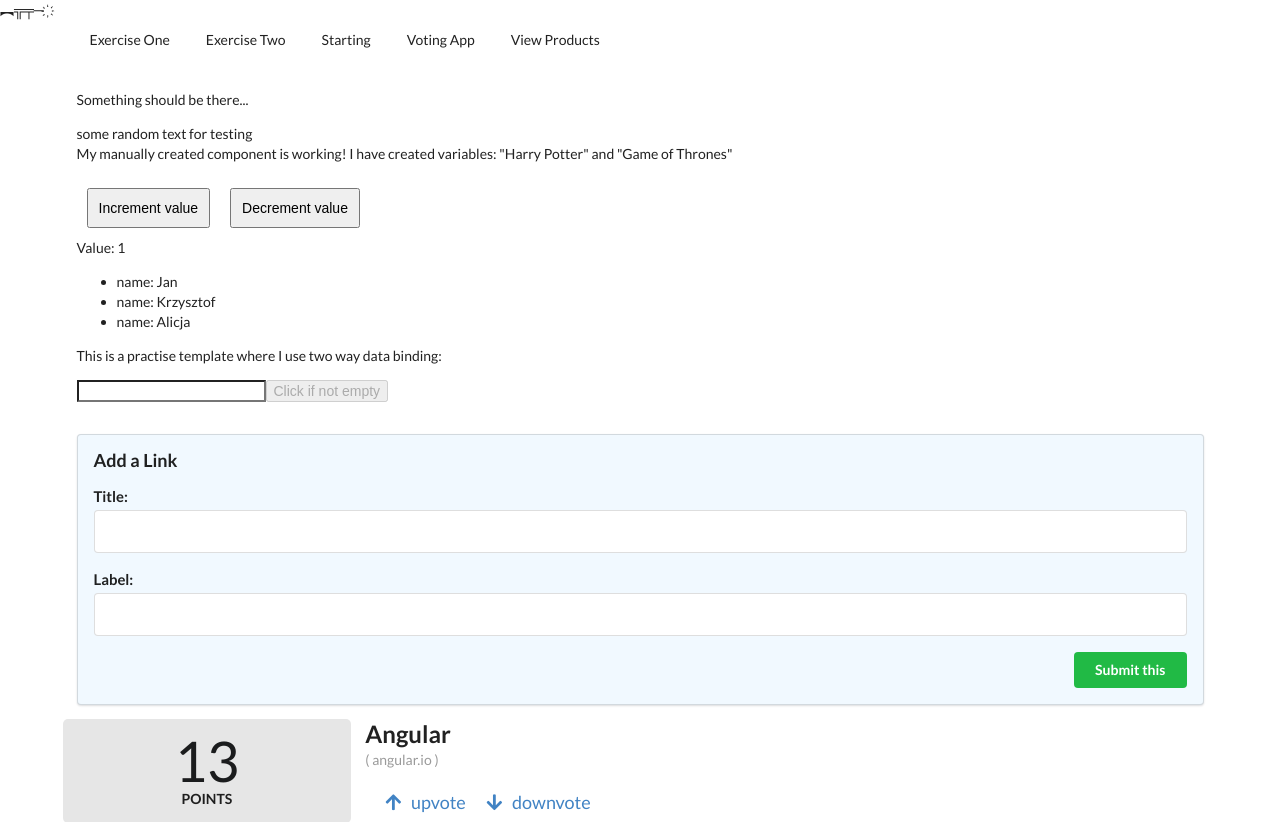
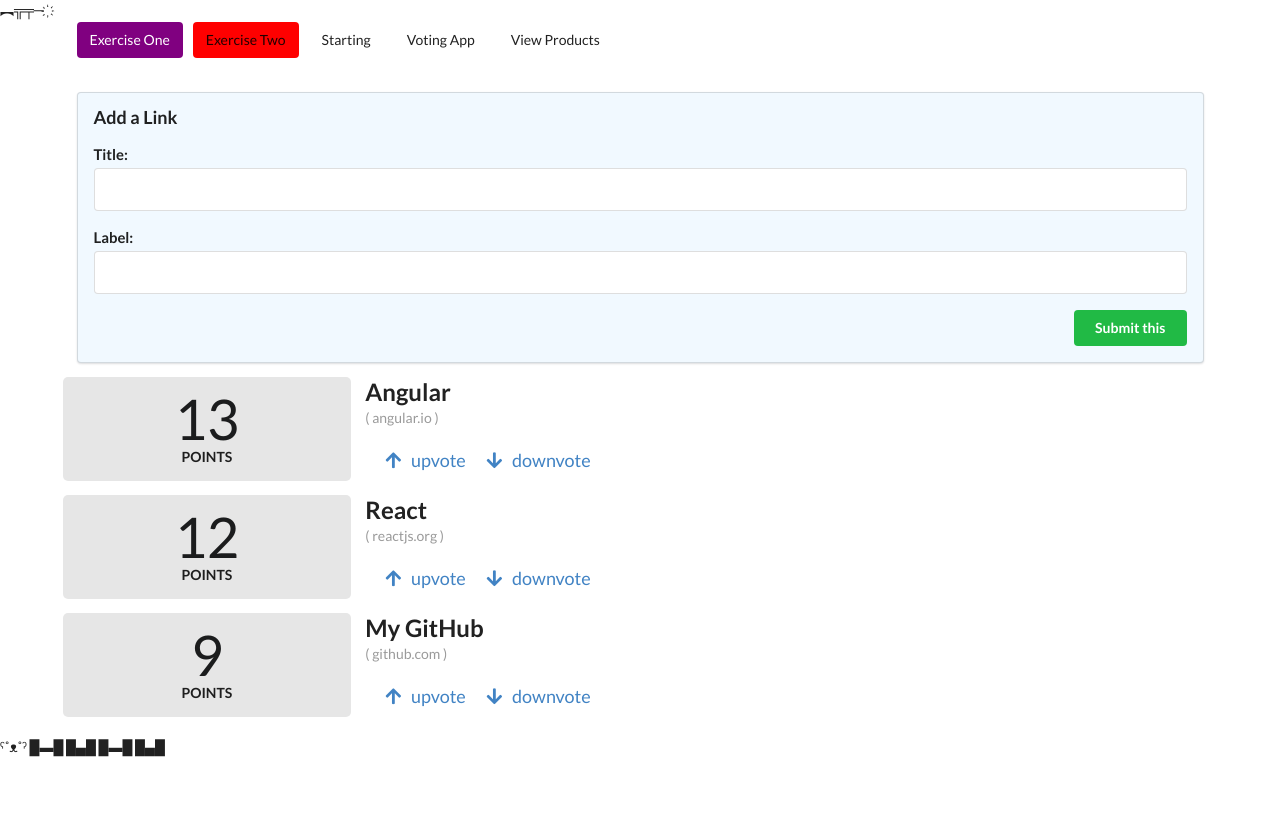
Before and after one commit to MariuszZalew/angular_workbench, an Angular app: page /Vote in a window 1280 px wide. Shown: the top 822 px of the page. After the commit the page ends 800 px from the top, so only its background shows below. Built offline with nearby package versions, Linux system fonts and the light colour scheme.

Commit message:
Add routing & other minor stuff

```diff
--- a/src/app/app.component.html
+++ b/src/app/app.component.html
@@ -1,15 +1,9 @@
 <app-nav-menu></app-nav-menu>
 
-<app-exercise-one *ngIf="true"></app-exercise-one>
-
-<app-exercise-two
+<!-- <app-exercise-two
   [GoodName]="ownComponentPerson"
   (passPerson)="logPerson($event)"
   *ngIf="true"
-></app-exercise-two>
+></app-exercise-two> -->
 
-<app-hello-world *ngIf="true"></app-hello-world>
-
-<app-vote-domain *ngIf="true"></app-vote-domain>
-
-<app-products-all *ngIf="true"></app-products-all>
+<router-outlet></router-outlet>
--- a/src/app/app.module.ts
+++ b/src/app/app.module.ts
@@ -1,20 +1,29 @@
-import { BrowserModule } from "@angular/platform-browser";
-import { NgModule } from "@angular/core";
-import { FormsModule } from "@angular/forms";
+import { BrowserModule } from '@angular/platform-browser';
+import { NgModule } from '@angular/core';
+import { FormsModule } from '@angular/forms';
+import { Routes, RouterModule } from '@angular/router';
 
-import { AppComponent } from "./app.component";
-import { ProductImageComponent } from "./products-all/product-image/product-image.component";
-import { ProductDepartmentComponent } from "./products-all/product-department/product-department.component";
-import { PriceDisplayComponent } from "./products-all/price-display/price-display.component";
-import { ProductRowComponent } from "./products-all/product-row/product-row.component";
-import { ProductsListComponent } from "./products-all/products-list/products-list.component";
-import { ProductsAllComponent } from "./products-all/products-all.component";
-import { HelloWorldComponent } from "./hello-world/hello-world.component";
-import { ExerciseOneComponent } from "./exercise-one/exercise-one.component";
-import { ExerciseTwoComponent } from "./exercise-two/exercise-two.component";
+import { AppComponent } from './app.component';
+import { ProductImageComponent } from './products-all/product-image/product-image.component';
+import { ProductDepartmentComponent } from './products-all/product-department/product-department.component';
+import { PriceDisplayComponent } from './products-all/price-display/price-display.component';
+import { ProductRowComponent } from './products-all/product-row/product-row.component';
+import { ProductsListComponent } from './products-all/products-list/products-list.component';
+import { ProductsAllComponent } from './products-all/products-all.component';
+import { HelloWorldComponent } from './hello-world/hello-world.component';
+import { ExerciseOneComponent } from './exercise-one/exercise-one.component';
+import { ExerciseTwoComponent } from './exercise-two/exercise-two.component';
 import { VoteDomainComponent } from './vote-domain/vote-domain.component';
 import { ArticleComponent } from './vote-domain/article/article.component';
 import { NavMenuComponent } from './nav-menu/nav-menu.component';
+
+const appRoutes: Routes = [
+  { path: 'Exercise1', component: ExerciseOneComponent },
+  { path: 'Exercise2', component: ExerciseTwoComponent },
+  { path: 'Hello', component: HelloWorldComponent },
+  { path: 'Vote', component: VoteDomainComponent },
+  { path: 'Products', component: ProductsAllComponent }
+];
 
 @NgModule({
   declarations: [
@@ -30,10 +39,12 @@
     ExerciseTwoComponent,
     VoteDomainComponent,
     ArticleComponent,
-    NavMenuComponent
+    NavMenuComponent,
   ],
-  imports: [BrowserModule, FormsModule],
+  imports: [BrowserModule,
+            FormsModule,
+            RouterModule.forRoot(appRoutes)],
   providers: [],
-  bootstrap: [AppComponent]
+  bootstrap: [AppComponent],
 })
 export class AppModule {}
--- a/src/app/nav-menu/nav-menu.component.html
+++ b/src/app/nav-menu/nav-menu.component.html
@@ -1,17 +1,39 @@
 <div class="ui secondary  menu" id="nab">
-  <a class="item">
+
+<!-- <ul [ngSwitch]="'ex-1'">
+  <li class="item" *ngSwitchCase="'ex-1'">Exercise One</li>
+  <li class="item" *ngSwitchCase="'ex-2'">Exercise Two</li>
+  <li class="item" *ngSwitchCase="'start'">Starting</li>
+  <li class="item" *ngSwitchCase="'vote'">Voting App</li>
+  <li class="item" *ngSwitchCase="'prod'">View Products</li>
+</ul> -->
+
+  <a [ngStyle]="{color:'white', 'background-color':'purple'}"
+     class="item"
+     [routerLink]="'Exercise1'">
     Exercise One
   </a>
-  <a class="item">
+  <a [style.background-color]="'red'"
+     class="item"
+     [routerLink]="'Exercise2'">
     Exercise Two
   </a>
-  <a class="item">
+  <a [ngClass]="['item']"
+     [routerLink]="'Hello'">
     Starting
   </a>
-  <a class="item">
+  <a [ngClass]="'item'"
+     [routerLink]="[ '/Vote' ]">
     Voting App
   </a>
-  <a class="item">
+  <a class="item"
+     [routerLink]="'Products'"
+     routerLinkActive="myClassForActiveComponent"
+     [routerLinkActiveOptions]="{exact: true}"
+     *ngIf="true;else something">
     View Products
   </a>
+
+  <ng-template #something> Yes sir, I'm doing gr8</ng-template>
+
 </div>
--- a/src/index.html
+++ b/src/index.html
@@ -14,6 +14,7 @@
   <!-- <div class="ui main text container">
     <inventory-app-root>Loading...</inventory-app-root>
   </div> -->
+  <br>
   ˁ˚ᴥ˚ˀ
   █▬█ █▄█ █▬█ █▄█
 </body>
```
Also changed, not shown: src/app/nav-menu/nav-menu.component.css (line endings or trailing spaces).
